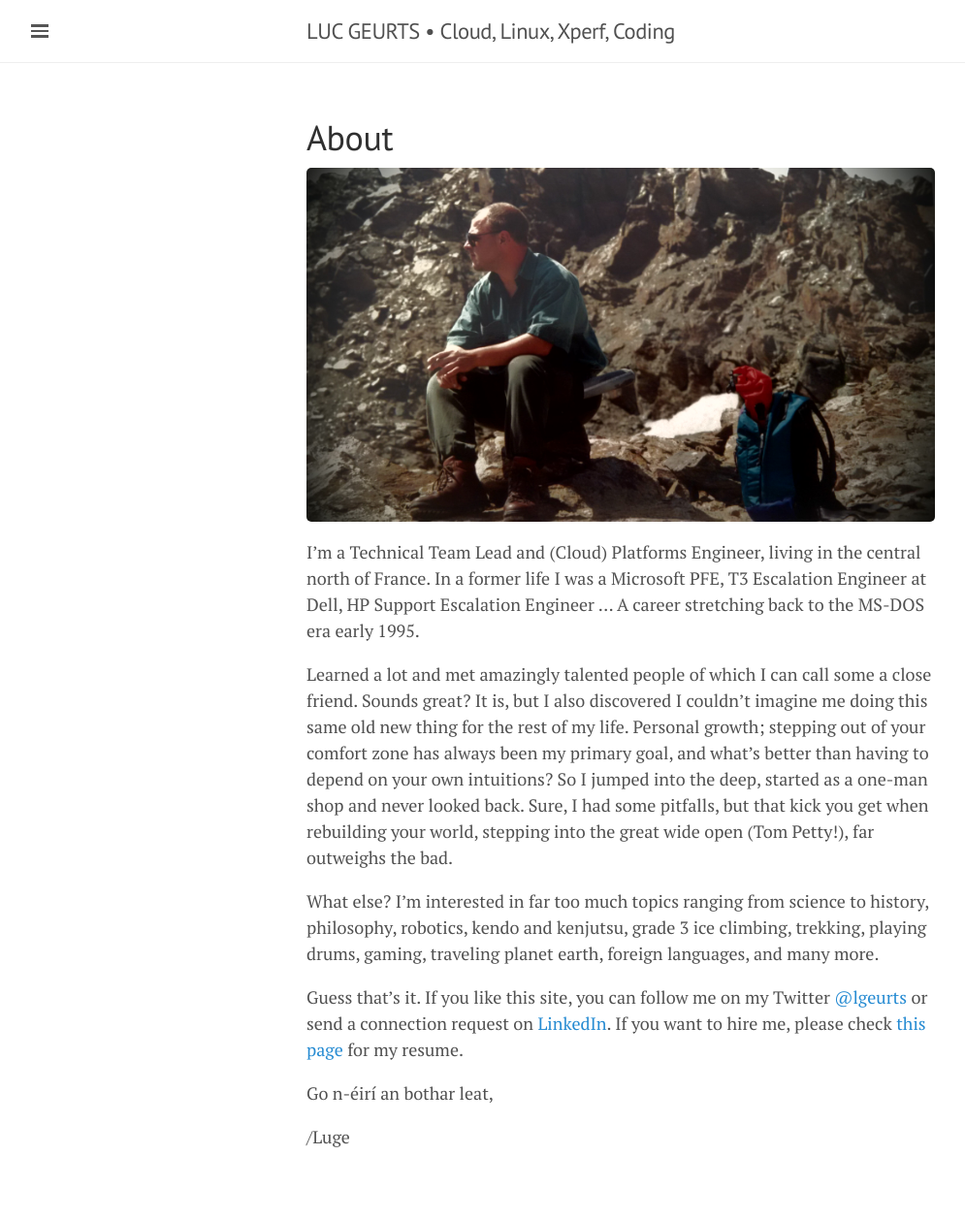
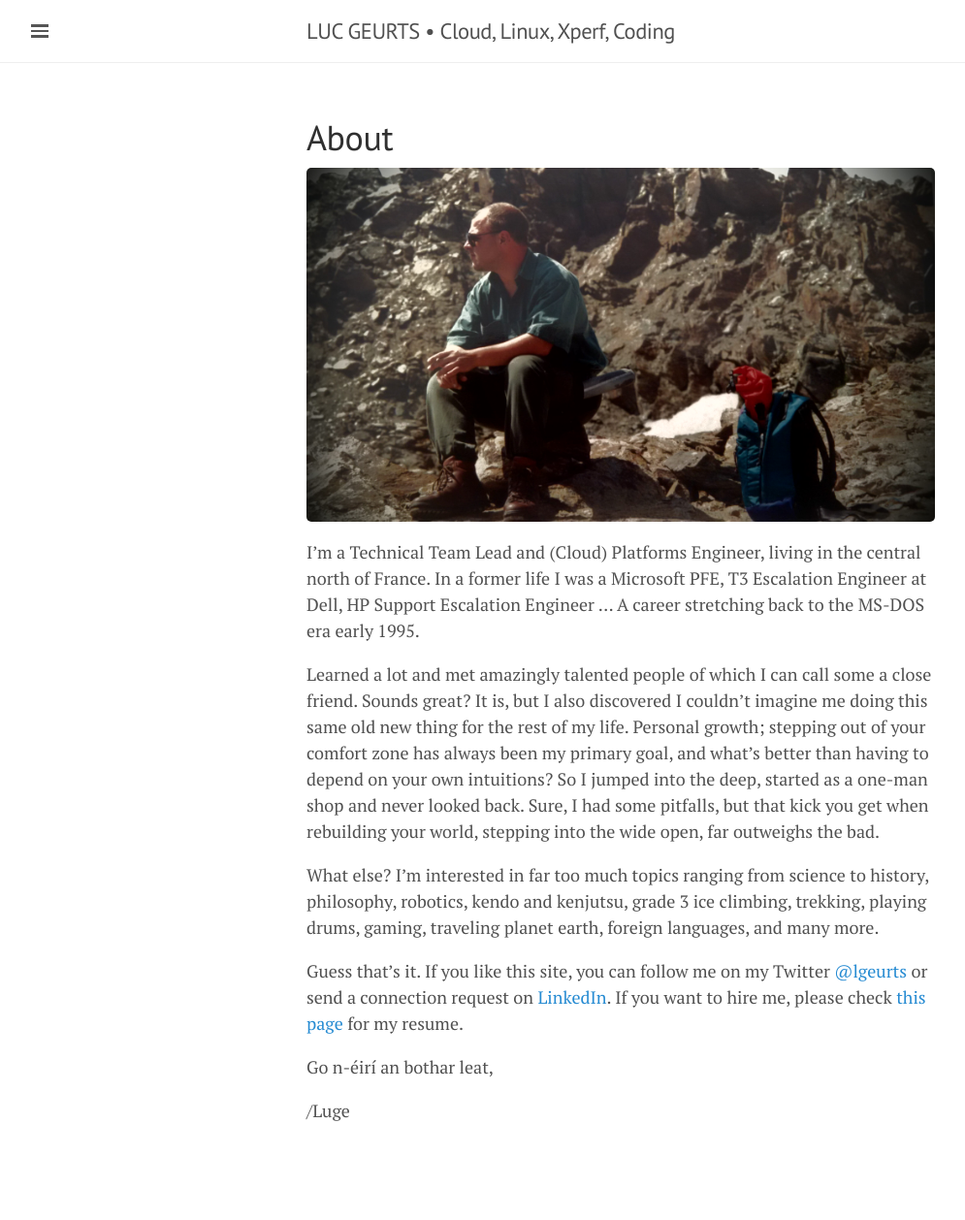
Before and after one commit to lgeurts/lgeurts.github.io, a Jekyll site: the page built from about.md, in a window 1280 px wide. Shown: the whole page at 97% size, without its empty margins (0-995 px from the left). Built offline with Jekyll 4.4.1, drawn with Linux system fonts in a browser that asks for light colours; nearby versions of some CDN libraries; after the commit the page ends 1231 px from its top, so only the background shows below that.

Commit message:
Update about.md

```diff
--- a/about.md
+++ b/about.md
@@ -8,7 +8,7 @@
 I'm a Technical Team Lead and (Cloud) Platforms Engineer, living in the central north of France.
 In a former life I was a Microsoft PFE, T3 Escalation Engineer at Dell, HP Support Escalation Engineer ... A career stretching back to the MS-DOS era early 1995.
 
-Learned a lot and met amazingly talented people of which I can call some a close friend. Sounds great? It is, but I also discovered I couldn't imagine me doing this same old new thing for the rest of my life. Personal growth; stepping out of your comfort zone has always been my primary goal, and what's better than having to depend on your own intuitions? So I jumped into the deep, started as a one-man shop and never looked back. Sure, I had some pitfalls, but that kick you get when rebuilding your world, stepping into the great wide open (Tom Petty!), far outweighs the bad.
+Learned a lot and met amazingly talented people of which I can call some a close friend. Sounds great? It is, but I also discovered I couldn't imagine me doing this same old new thing for the rest of my life. Personal growth; stepping out of your comfort zone has always been my primary goal, and what's better than having to depend on your own intuitions? So I jumped into the deep, started as a one-man shop and never looked back. Sure, I had some pitfalls, but that kick you get when rebuilding your world, stepping into the wide open, far outweighs the bad.
 
 What else? I'm interested in far too much topics ranging from science to history, philosophy, robotics, kendo and kenjutsu, grade 3 ice climbing, trekking, playing drums, gaming, traveling planet earth, foreign languages, and many more.
 
```
